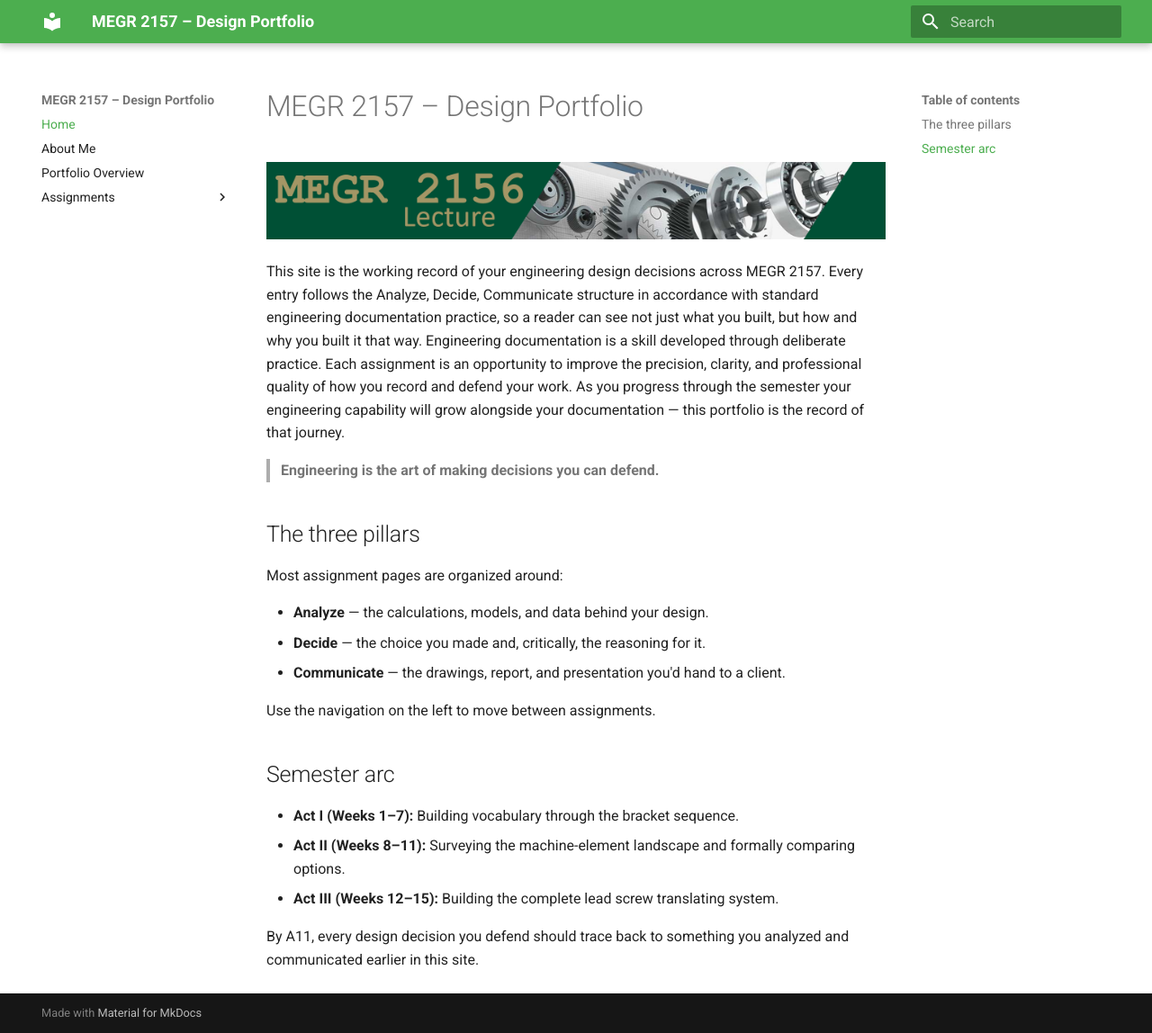
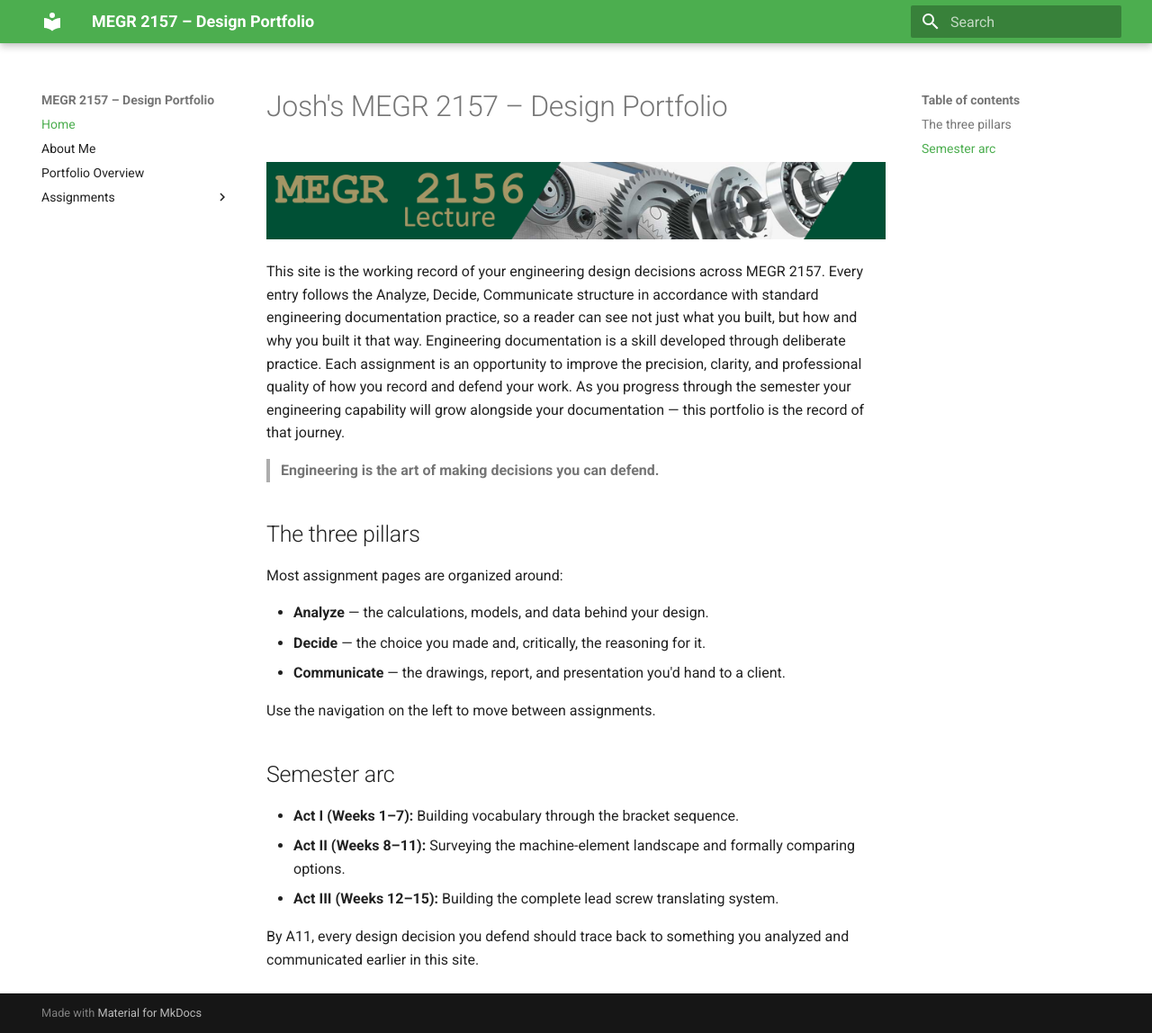
Before and after one commit to jmalonda12/joshs-megr2156-portfolio, an MkDocs documentation site: the page built from docs/index.md, in a window 1280 px wide and 1148 px high. Shown: the whole window at 90% size. Built offline with MkDocs 1.6.1 and Material for MkDocs 9.7.7, drawn with Linux system fonts in a browser that asks for light colours.

Commit message:
Update title in design portfolio documentation

```diff
--- a/docs/index.md
+++ b/docs/index.md
@@ -1,4 +1,4 @@
-# MEGR 2157 – Design Portfolio
+# Josh's MEGR 2157 – Design Portfolio
 
 ![MEGR 2156-7 Title](MEGR2156title.png)
 
```
